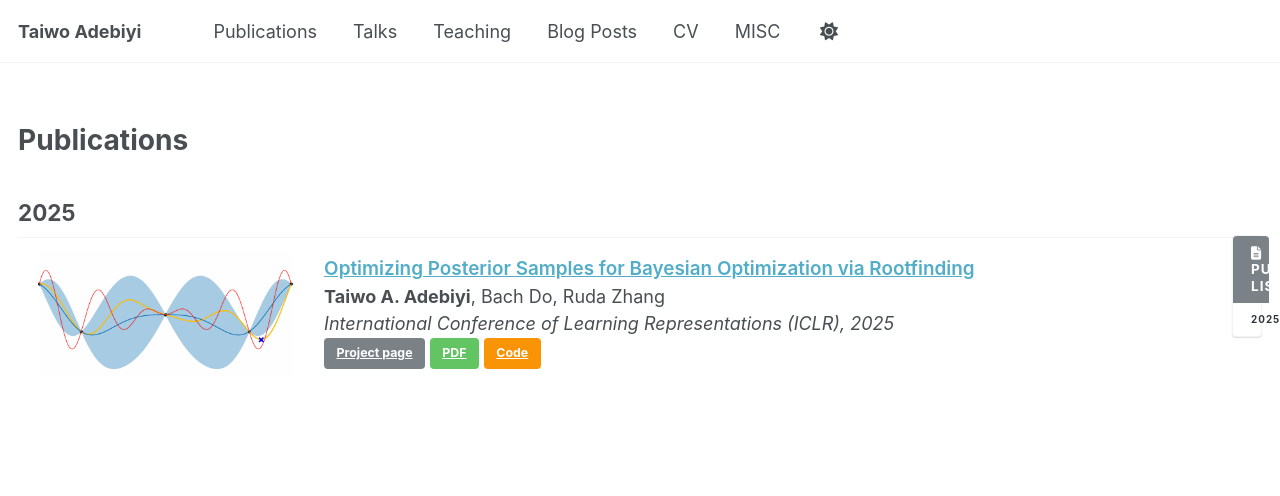
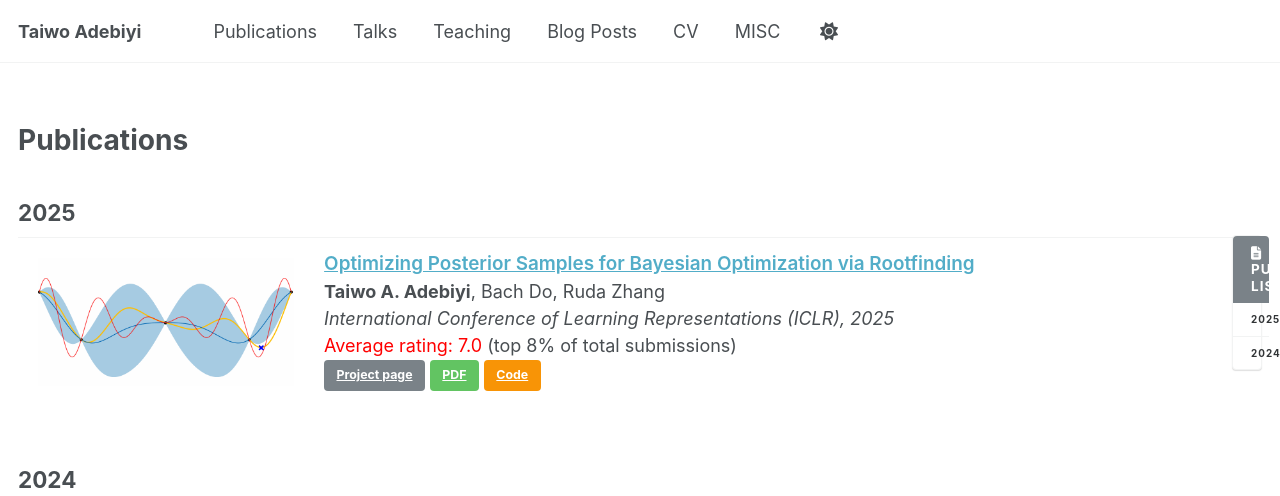
Before and after one commit to akashyadav0210/akashyadav0210.github.io, a Jekyll site: the page built from _pages/publications.md, in a window 1280 px wide and 1400 px high. Shown: the top 496 px of the window. Built offline with Jekyll 4.4.1, drawn with Linux system fonts in a browser that asks for light colours; some of the changed text lies outside the part shown; grey boxes are pictures that could not be loaded.

Commit message:
update publications

```diff
--- a/_pages/publications.md
+++ b/_pages/publications.md
@@ -21,6 +21,9 @@
        <em>International Conference of Learning Representations (ICLR), 2025</em>
  <br>
 
+ <font color="red">Average rating: 7.0</font> (top 8% of total submissions)
+ <br>
+
        <a class="btn btn--primary btn--small" href="https://iclr.cc/virtual/2025/poster/30191">Project page</a>
 
        <a class="btn btn--success btn--small" href="https://openreview.net/pdf?id=I6UbnkUveF">PDF</a>
@@ -31,3 +34,47 @@
    </div>
  </div>
  <br>
+## 2024
+
+<div class="publication">
+   <link rel="stylesheet" href="/assets/css/my.css">
+   <div class="img"><a href="https://openreview.net/forum?id=IpRLTVblaV"><img class="img_responsive" src="/images/pub/gp-ts-web.png"></a></div>
+   <div class="text">
+     <div class="title"><a id="gpts" href="https://neurips.cc/virtual/2024/98939">Gaussian Process Thompson Sampling via Rootfinding</a></div>
+     <div class="authors"><strong>Taiwo A. Adebiyi</strong>, Bach Do, Ruda Zhang
+     </div>
+     <div>
+       <em>Advances in Neural Information Processing Systems (NeurIPS) Bayesian Decision Under Uncertainty Workshop (BDU), 2024</em>
+ <br>
+
+ <font color="red">Oral</font> (1 of 6; top 5% of accepted papers)
+ <br>
+
+       <a class="btn btn--primary btn--small" href="https://neurips.cc/virtual/2024/98939">Project page</a>
+
+       <a class="btn btn--success btn--small" href="https://openreview.net/pdf?id=IpRLTVblaV">PDF</a>
+
+       <a class="btn btn--warning btn--small" href="https://github.com/UQUH/TSRoots">Code</a>
+
+     </div>
+   </div>
+ </div>
+ <br>
+
+<div class="publication">
+   <link rel="stylesheet" href="/assets/css/my.css">
+   <div class="img"><a href="https://asmedigitalcollection.asme.org/computingengineering/article/24/12/121006/1207209/Epsilon-Greedy-Thompson-Sampling-to-Bayesian?searchresult=1"><img class="img_responsive" src="/images/pub/epsilon-greedy-web.png"></a></div>
+   <div class="text">
+     <div class="title"><a id="gpts" href="https://asmedigitalcollection.asme.org/computingengineering/article/24/12/121006/1207209/Epsilon-Greedy-Thompson-Sampling-to-Bayesian?searchresult=1">Epsilon-Greedy Thompson Sampling to Bayesian Optimization</a></div>
+     <div class="authors">Bach Do, <strong>Taiwo A. Adebiyi</strong>, Ruda Zhang
+     </div>
+     <div>
+       <em>ASME Journal of Computing and Information Science in Engineering, 2024</em>
+ <br>
+
+       <a class="btn btn--success btn--small" href="https://arxiv.org/pdf/2403.00540">PDF</a>
+
+     </div>
+   </div>
+ </div>
+ <br>
```
Also changed, not shown: images/pub/epsilon-greedy-web.png (added), 1 other file.
